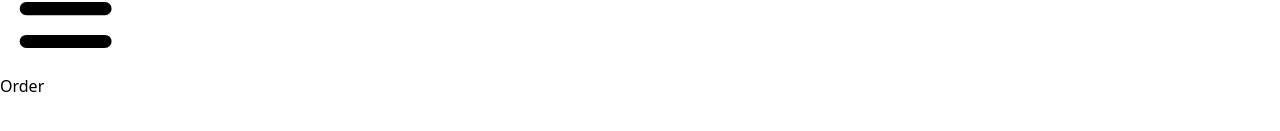
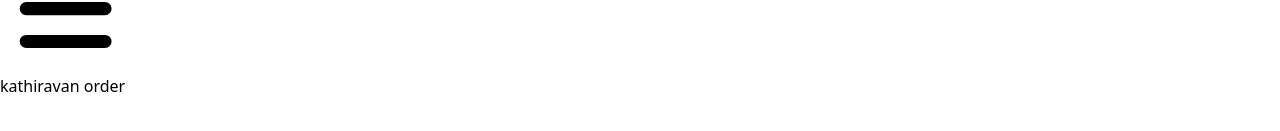
Before and after one commit to kathiravan2002/Shipping, a React (Vite) app: page /Order in a window 1280 px wide. Shown: the part 273-404 px from the top of the page. Built offline with nearby package versions, Linux system fonts and the light colour scheme.

Commit message:
add changes

```diff
--- a/src/router/Approuter.jsx
+++ b/src/router/Approuter.jsx
@@ -3,7 +3,7 @@ import { BrowserRouter, Route, Routes } from 'react-router-dom'
 import Dashboardpage from '../components/Dashboardpage/Dashboardpage'
 import Main from '../core/Main'
 import Homepage from '../components/Home/Homepage'
-import Orderpage from '../components/Orderpage/Orderpage'
+import Orderpage from '../components/orderpage/Orderpage'
 
 function Approuter() {
     return (
--- a/src/shared/components/Order.jsx
+++ b/src/shared/components/Order.jsx
@@ -2,7 +2,7 @@ import React from 'react'
 
 function Order() {
   return (
-    <div className='text-center'>Order</div>
+    <div className='text-center'>kathiravan order</div>
   )
 }
 
```
